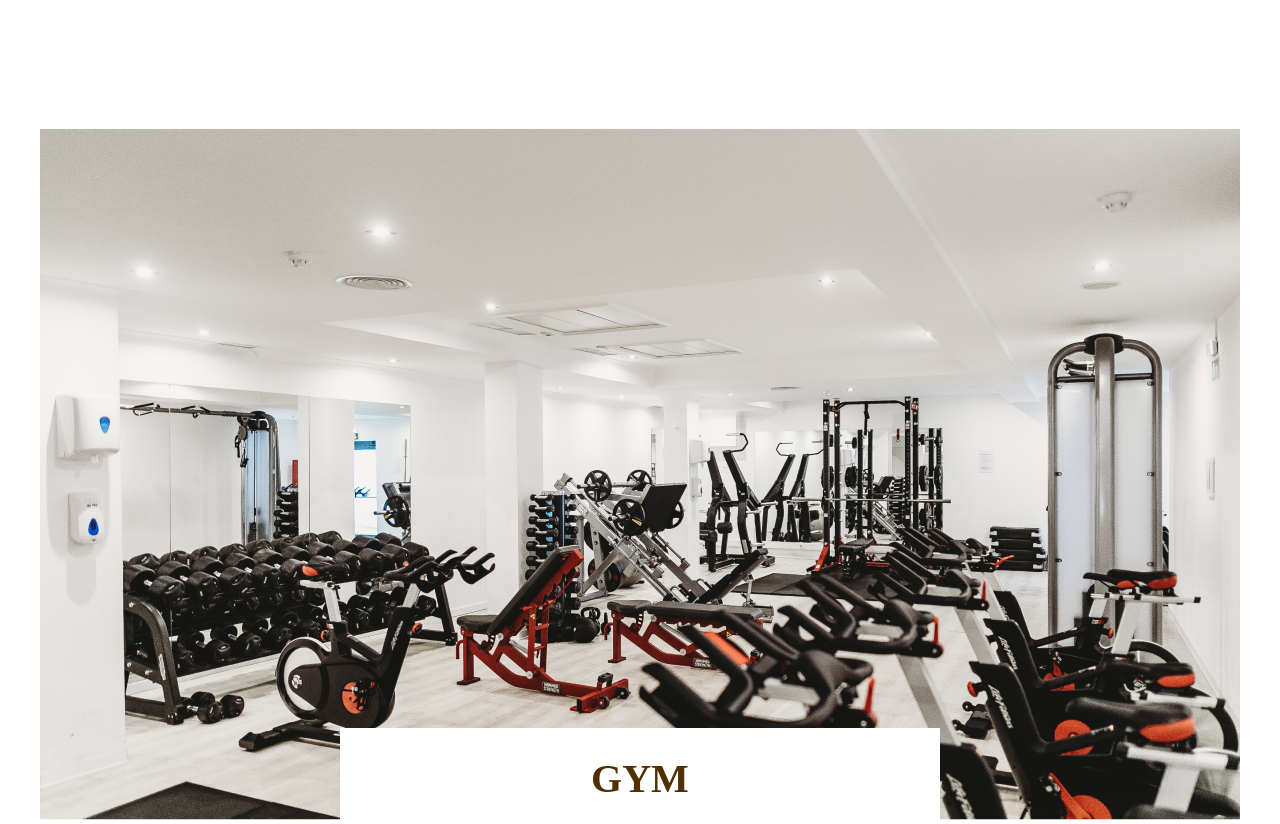
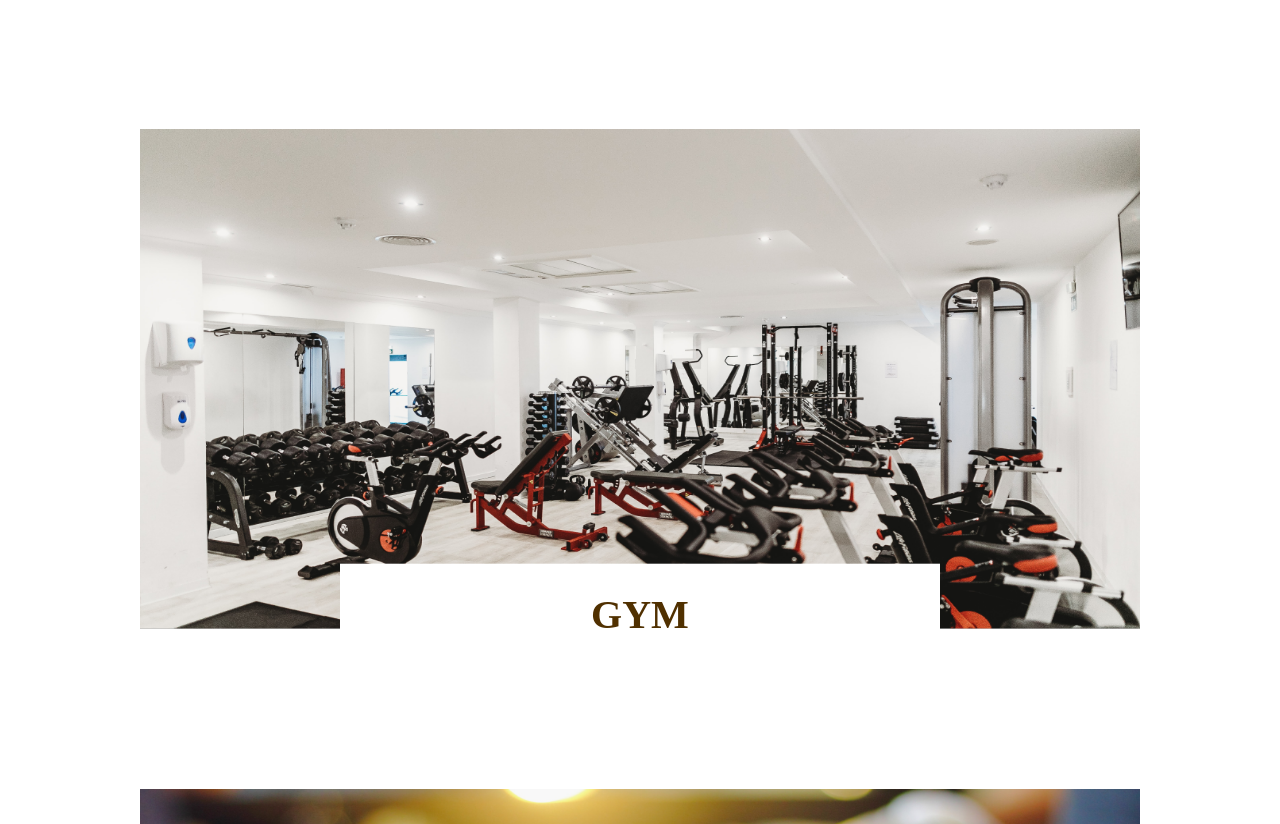
Before and after one commit to javierMorales9/ISST-Grupo02-Conc, a React (Create React App) app: page /leisure in a window 1280 px wide. Shown: the part 440-1264 px from the top of the page. Built offline with nearby package versions, Linux system fonts and the light colour scheme; what google-maps-react would draw is missing.

Commit message:
Added_cardFlip_ocioPage_and_Form

```diff
--- /dev/null
+++ b/src/components/form.js
@@ -0,0 +1,59 @@
+import React from 'react';
+import '../public/form.css';
+
+export default class Form extends React.Component {
+	render() {
+        switch(this.props.page){
+            case 'transport':
+                return (
+                    <div className="formulario_reserva">
+                        <form>
+                            <label id="form_hab">
+                                Nº habitacion: <input type="text" name="name"/>
+                            </label>
+                            <label id="form_tipo">
+                                Tipo de transporte:
+                                <select>
+                                    <option selected value="none">--None--</option>
+                                    <option value="uber">Uber</option>
+                                    <option value="taxi">Taxi</option>
+                                    <option value="avion">Avion</option>
+                                    <option value="tren">Tren</option>
+                                </select>
+                            </label>
+                            <label id="form_esp">
+                                Algún otro requisito especial:
+                                <br></br>
+                                <textarea></textarea>
+                            </label>
+                            <input id="form_submit" type="submit" value="Enviar" style={{marginBottom:'30px'}}/>
+                        </form>
+                    </div>
+                );
+            case 'leisure':
+                return (
+                    <div className="formulario_reserva">
+                        <form>
+                            <label id="form_hab">
+                                Nº habitacion: <input type="text" name="name"/>
+                            </label>
+                            <div style={{marginBottom:'10px'}}>
+                                <label id="form_tipo" for="date">Fecha:</label>
+                                <input type="date" id="date" name="date"/>
+                            </div>
+                            <div>
+                                <label id="form_tipo" for="appt">Hora:</label>
+                                <input type="time" id="appt" name="appt"/>
+                            </div>
+                            <label id="form_esp">
+                                Algún otro requisito especial:
+                                <br></br>
+                                <textarea></textarea>
+                            </label>
+                            <input id="form_submit" type="submit" value="Enviar" />
+                        </form>
+                    </div>
+                );
+        }
+	}
+}
--- a/src/components/tarjeta_ocio.js
+++ b/src/components/tarjeta_ocio.js
@@ -1,14 +1,28 @@
 import React from 'react';
-import '../public/leisure.css';
+import Form from '../components/form.js';
+import '../public/tarjeta_ocio.css';
+
+function rutaImg(props){
+    return '../media/' + props;
+    }
 
 export default class TarjetaOcio extends React.Component {
 	render() {
 		return (
-            <div className='leisure_tarjet' style={{backgroundImage:`url(/media/${this.props.imagen})`}}>
-                <div className='leisure_title'>
-                    <h1 className='leisure_name'>{this.props.name}</h1>
+            <div className="flip-box">
+                <div className="flip-box-inner">
+                    <div className="flip-box-front">
+                        <img src={rutaImg(this.props.imagen)} style={{width:'1000px',height:'500px'}}/>
+                        <div className='leisure_title'>
+                            <h1 className='leisure_name'>{this.props.name}</h1>
+                        </div>
+                    </div>
+                    <div className="flip-box-back">
+                        <h2 className="titulo_ocio">Nueva Reserva</h2>
+                        <Form page='leisure'/>
+                    </div>
                 </div>
             </div>
-		);
+        );
 	}
 }
--- a/src/pages/transport.js
+++ b/src/pages/transport.js
@@ -2,6 +2,7 @@ import React from 'react';
 import NavBar from '../components/navbar.js';
 import Footer from '../components/footer.js';
 import MapContainer from '../components/Map';
+import Form from '../components/form.js';
 import '../public/transport.css';
 import '../public/main_styles.css';
 
@@ -48,27 +49,8 @@ export default class Transport extends React.Component {
                 </div>
 
                 <h2 className="category">Nueva Reserva</h2>
-              <div className="formulario_reserva">
-                <form>
-                    <label id="form_hab">
-                        Nº habitacion: <input type="text" name="name"/>
-                    </label>
-                    <label id="form_tipo">
-                        Tipo de transporte:
-                        <select>
-                            <option selected value="none">--None--</option>
-                            <option value="uber">Uber</option>
-                            <option value="taxi">Taxi</option>
-                        </select>
-                    </label>
-                    <label id="form_esp">
-                         Algún otro requisito especial:
-                         <br></br>
-                        <textarea></textarea>
-                    </label>
-                    <input id="form_submit" type="submit" value="Enviar" />
-                </form>
-              </div>
+
+                <Form page='transport'/>
 
                 <Footer/>
             </div>
--- a/src/public/footer.css
+++ b/src/public/footer.css
@@ -40,7 +40,7 @@
 	font-Family: Ibarra Real Nova;
 	font-Style: normal;
 	font-Weight: normal;
-	font-Size: 27px;
+	font-Size: 15px;
 	text-Align: center;
 	color: #FFFFFF;
 	margin: 15px 0px;
--- /dev/null
+++ b/src/public/form.css
@@ -0,0 +1,56 @@
+.formulario_reserva{
+    width:100%;
+    display:flex;
+    justify-content:center;
+
+}
+
+form{
+    display:flex;
+    flex-direction: column;
+    font-size: 24px;
+    font-family: Habibi;
+}
+
+label{
+    margin:12px;
+}
+
+#form_esp{
+    display:flex;
+    flex-direction:column;
+}
+
+#form_hab input{
+    width: 54px;
+    height: 40px;
+}
+
+#form_tipo select{
+    width:90px;
+    height: 30px;
+    margin-left: 5px;
+}
+
+#form_esp textarea{
+    justify-self: center;
+    width: 700px;
+    height:250px;
+    margin-top: 5px;
+}
+
+#form_submit{
+    align-self:center;
+    border: 1px solid black;
+    margin-top: 20px;
+    width: 97px;
+    height: 40px;
+    background-color: #503000;
+    color: #FAF4EB;
+}
+
+#form_submit:hover{
+    color: #000000;
+	background: #F1D874;
+	box-shadow: black;
+}
--- a/src/public/leisure.css
+++ b/src/public/leisure.css
@@ -20,28 +20,3 @@
 .texto{
     margin-bottom: 40px;
 }
-
-.leisure_tarjet{
-    display: flex;
-    justify-content: center;
-    align-items: flex-end;
-    position: relative;
-    background-repeat: no-repeat;
-    width: 1200px;
-    height: 700px;
-    margin: 80px 0px;
-}
-
-.leisure_title{
-    background-color: white;
-    position: relative;
-    width: 600px;
-}
-
-.leisure_name{
-    font-family: Montserrat;
-	font-weight: bold;
-	font-size: 40px;
-	text-align: center;
-	color: #503000;
-}
--- /dev/null
+++ b/src/public/tarjeta_ocio.css
@@ -0,0 +1,65 @@
+.leisure_title{
+    background-color: white;
+    width: 600px;
+    height: 70px;
+    position: absolute;
+    left: 50%;
+    transform: translate(-50%, -99%);
+}
+
+.leisure_name{
+    font-family: Montserrat;
+	font-weight: bold;
+	font-size: 40px;
+    margin-bottom: 0;
+	text-align: center;
+	color: #503000;
+}
+
+.flip-box {
+    background-color: transparent;
+    width: 1000px;
+    height: 500px;
+    perspective: 1000px;
+    margin: 80px 0px;
+  }
+
+.flip-box-inner {
+    position: relative;
+    width: 100%;
+    height: 100%;
+    text-align: center;
+    transition: transform 1.6s;
+    transform-style: preserve-3d;
+}
+
+.flip-box:hover .flip-box-inner {
+    transform: rotateY(180deg);
+}
+
+.flip-box-front, .flip-box-back {
+    position: absolute;
+    width: 100%;
+    height: 100%;
+    backface-visibility: hidden;
+}
+
+.flip-box-front {
+    background-color: #bbb;
+    color: black;
+    position: relative;
+    display: inline-block;
+    text-align: center;
+}
+
+.flip-box-back {
+    background-color: white;
+    top: 0;
+    transform: rotateY(180deg);
+}
+
+.titulo_ocio{
+    text-align:center;
+    color: #503000;
+    text-decoration: underline;
+}
--- a/src/public/transport.css
+++ b/src/public/transport.css
@@ -41,60 +41,3 @@
     border: solid 1px;
     margin-bottom:10px;
 }
-
-.formulario_reserva{
-    width:100%;
-    display:flex;
-    justify-content:center;
-    padding-bottom: 40px;
-}
-
-form{
-    display:flex;
-    flex-direction: column;
-    font-size: 24px;
-    font-family: Habibi;
-}
-
-label{
-    margin:12px;
-}
-
-#form_esp{
-    display:flex;
-    flex-direction:column;
-}
-
-#form_hab input{
-    width: 54px;
-    height: 40px;
-}
-
-#form_tipo select{
-    width:90px;
-    height: 30px;
-    margin-left: 5px;
-}
-
-#form_esp textarea{
-    justify-self: center;
-    width: 700px;
-    height:350px;
-    margin-top: 5px;
-}
-
-#form_submit{
-    align-self:center;
-    border: 1px solid black;
-    margin-top: 20px;
-    width: 97px;
-    height: 40px;
-    background-color: #503000;
-    color: #FAF4EB;
-}
-
-#form_submit:hover{
-    color: #000000;
-	background: #F1D874;
-	box-shadow: black;
-}
```
Lines whose indentation alone changed are shown as unchanged.
